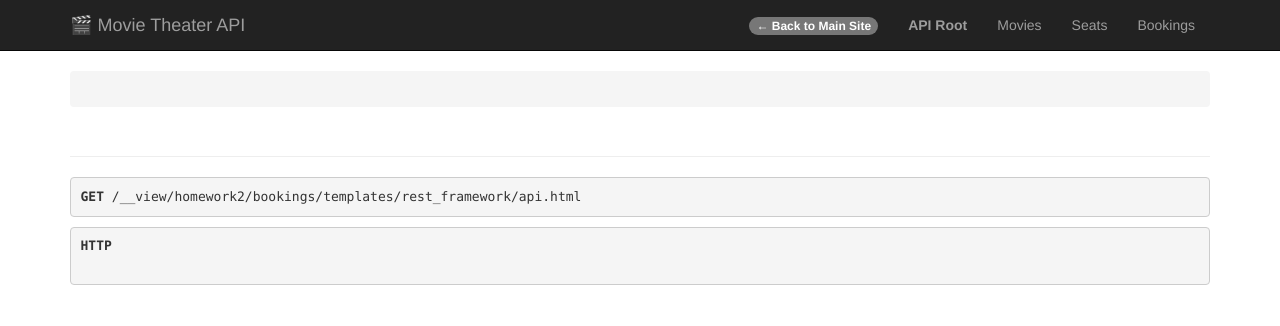
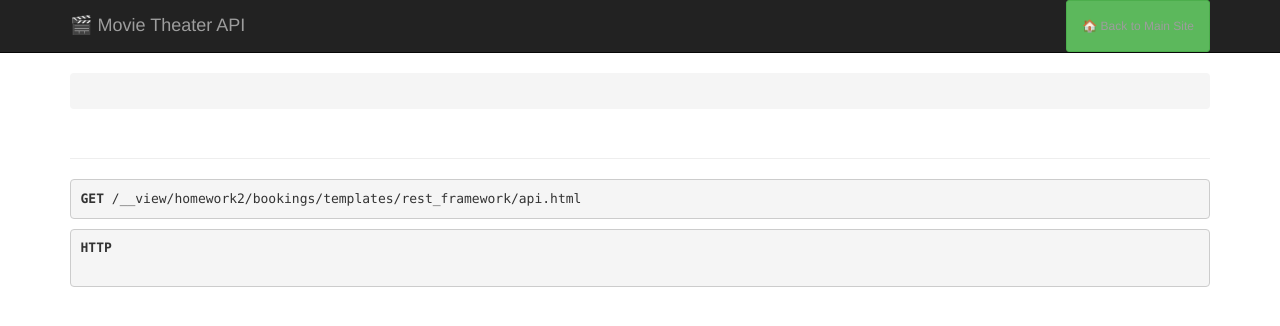
Before and after one commit to DrewHouchens13/CS4300, a Django app: template homework2/bookings/templates/rest_framework/api.html in a window 1280 px wide. Shown: the top 326 px of the page. Run offline with Django 4.2, Linux system fonts and the light colour scheme; the template is opened without the code that fills it, so the values that code supplies are empty; some libraries are stand-ins or nearby versions.

Commit message:
Changes to the API.html page and nav

```diff
--- a/homework2/HouchensTicketingApp/settings.py
+++ b/homework2/HouchensTicketingApp/settings.py
@@ -68,8 +68,8 @@ INSTALLED_APPS = [
     'django.contrib.sessions',
     'django.contrib.messages',
     'django.contrib.staticfiles',
+    'bookings',  # Must be before rest_framework to override templates
     'rest_framework',
-    'bookings',
 ]
 
 MIDDLEWARE = [
--- a/homework2/bookings/templates/rest_framework/api.html
+++ b/homework2/bookings/templates/rest_framework/api.html
@@ -1,52 +1,38 @@
 {% extends "rest_framework/base.html" %}
 
 {% block branding %}
-    <a class='navbar-brand' rel="nofollow" href='/'>
+    <a class='navbar-brand' rel="nofollow" href='/api/'>
         🎬 Movie Theater API
     </a>
 {% endblock %}
 
 {% block userlinks %}
+    {{ block.super }}
     <li class="nav-item">
-        <a class="nav-link" href="{% url 'movie_list_page' %}">
-            <span class="badge bg-success">← Back to Main Site</span>
+        <a class="nav-link btn btn-success btn-sm text-white" href="{% url 'movie_list_page' %}" style="margin-left: 10px;">
+            🏠 Back to Main Site
         </a>
     </li>
-    <li class="nav-item">
-        <a class="nav-link" href="/api/">
-            <strong>API Root</strong>
-        </a>
-    </li>
-    <li class="nav-item">
-        <a class="nav-link" href="/api/movies/">
-            Movies
-        </a>
-    </li>
-    <li class="nav-item">
-        <a class="nav-link" href="/api/seats/">
-            Seats
-        </a>
-    </li>
-    <li class="nav-item">
-        <a class="nav-link" href="/api/bookings/">
-            Bookings
-        </a>
-    </li>
-    {{ block.super }}
 {% endblock %}
 
 {% block footer %}
-    <div class="container-fluid" style="padding: 20px 0;">
+    <div class="container-fluid" style="padding: 30px 0; background-color: #f8f9fa; margin-top: 50px;">
         <div class="row">
             <div class="col-md-12 text-center">
+                <h5>Quick Navigation</h5>
+                <p>
+                    <a href="/api/" class="btn btn-outline-primary btn-sm">📋 API Root</a>
+                    <a href="/api/movies/" class="btn btn-outline-primary btn-sm">🎬 Movies List</a>
+                    <a href="/api/seats/" class="btn btn-outline-primary btn-sm">💺 Seats List</a>
+                    <a href="/api/bookings/" class="btn btn-outline-primary btn-sm">🎫 Bookings List</a>
+                    <a href="{% url 'movie_list_page' %}" class="btn btn-success btn-sm">🏠 Main Site</a>
+                </p>
+                <hr style="margin: 20px auto; width: 50%;">
                 <p class="text-muted">
-                    <strong>Quick Navigation:</strong>
-                    <a href="/api/">API Root</a> |
-                    <a href="/api/movies/">All Movies</a> |
-                    <a href="{% url 'movie_list_page' %}">Main Site</a>
-                </p>
-                <p class="text-muted">
-                    <small>💡 Tip: Click on a movie ID to access delete/update actions</small>
+                    <strong>💡 How to Delete or Update Movies:</strong><br>
+                    1. Go to <a href="/api/movies/">Movies List</a><br>
+                    2. Click the <strong>URL link</strong> of any movie (e.g., "http://.../api/movies/1/")<br>
+                    3. Scroll down to see Delete and Update actions
                 </p>
             </div>
         </div>
```
Also changed, not shown: homework2/bookings/views.py (+21 -48 lines).
